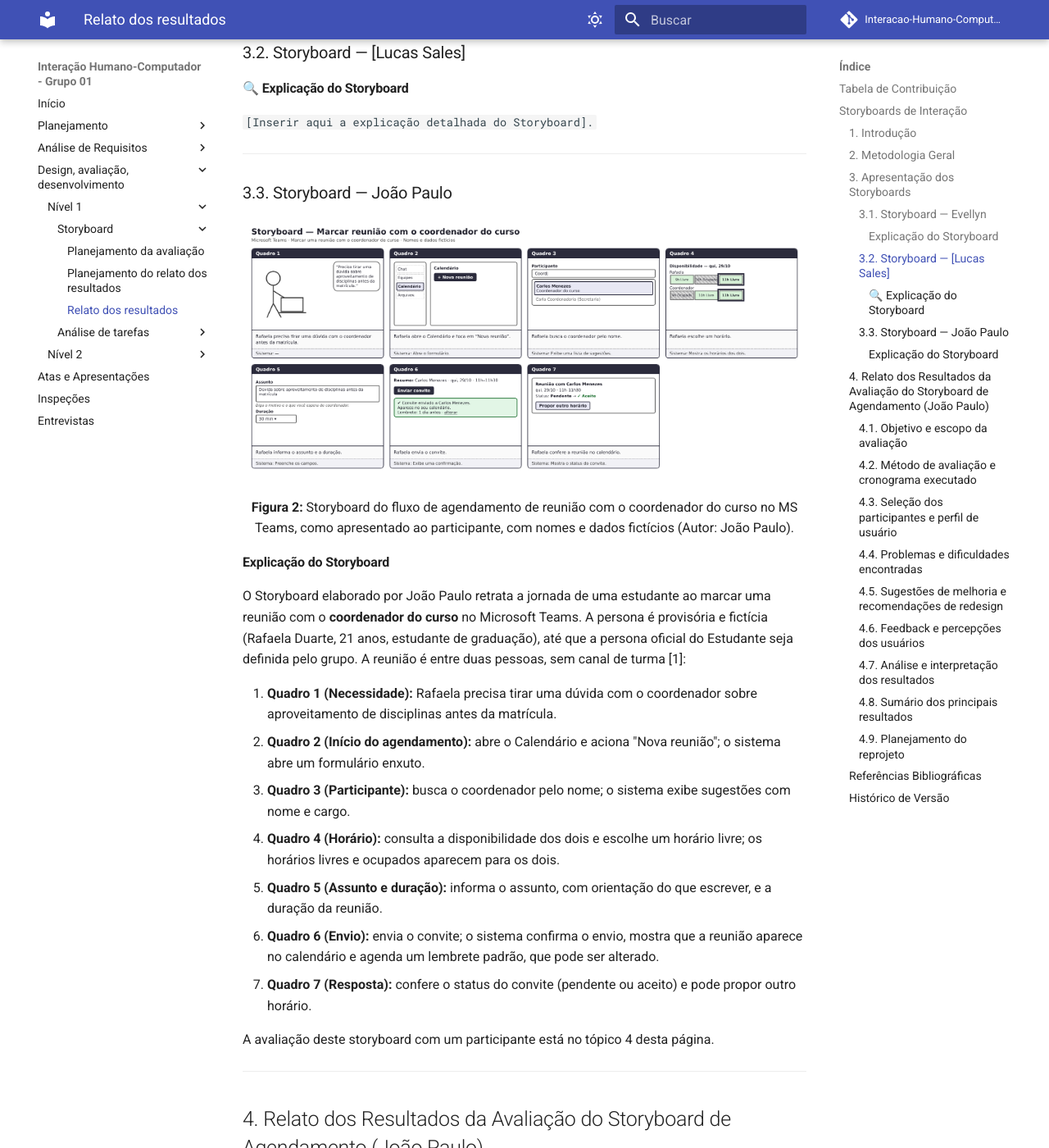
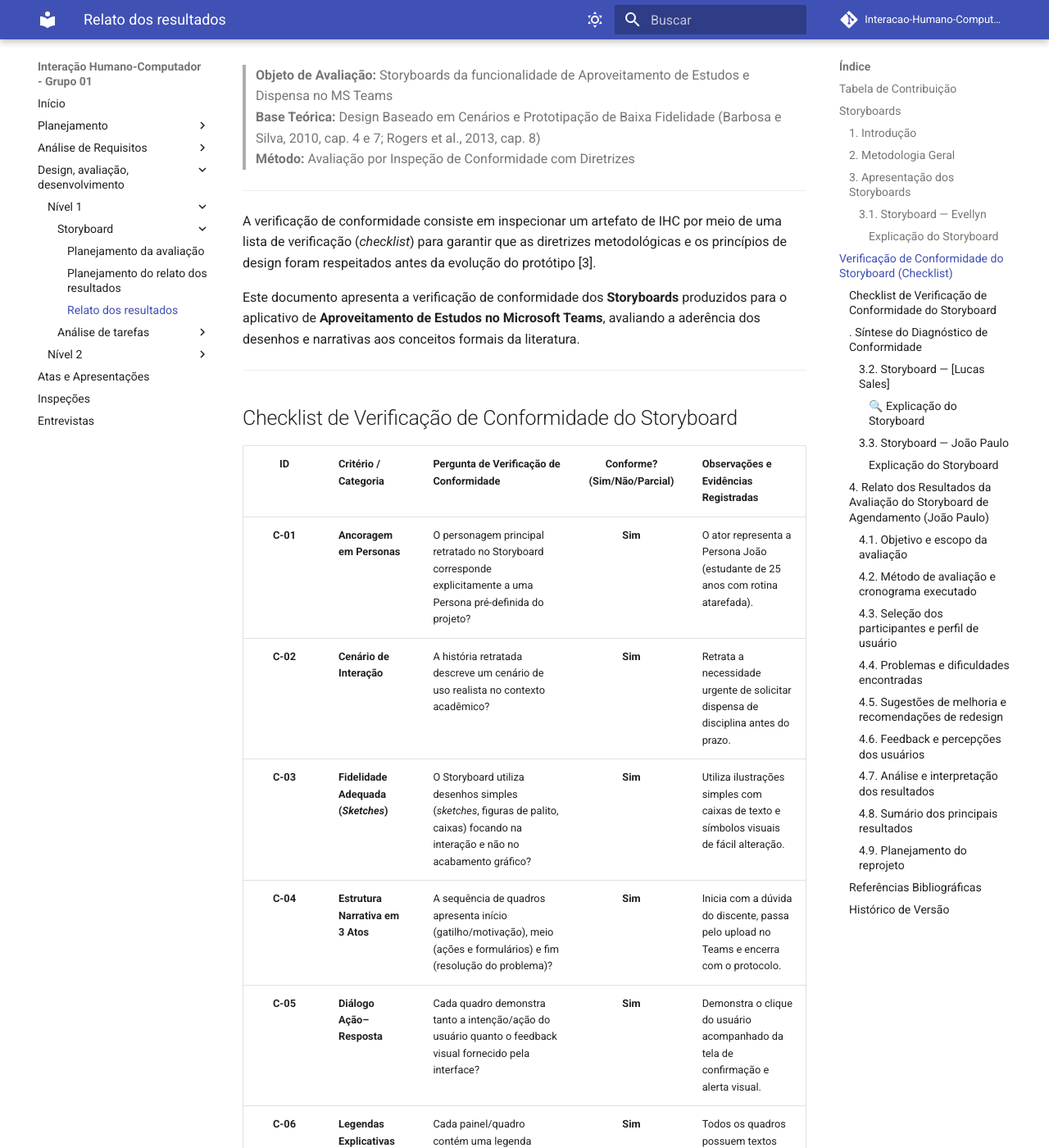
Before and after one commit to Interacao-Humano-Computador/2026.2-Grupo01, an MkDocs documentation site: the page built from docs/design_avaliacao_desenvolvimento/nivel_1/storyboard/relato_resultados_storyboard.md, in a window 1280 px wide and 1400 px high, scrolled down 2960 px. Shown: the whole window at 82% size. Built offline with MkDocs 1.6.1 and Material for MkDocs 9.7.7, drawn with Linux system fonts in a browser that asks for light colours; comment, search, counter and statistics services are not loaded; some of the changed text lies outside the part shown.

Commit message:
Atualiza e adiciona ao storyboard

```diff
--- a/docs/design_avaliacao_desenvolvimento/nivel_1/storyboard/relato_resultados_storyboard.md
+++ b/docs/design_avaliacao_desenvolvimento/nivel_1/storyboard/relato_resultados_storyboard.md
@@ -40,16 +40,54 @@
 
 #### Explicação do Storyboard
 
-O Storyboard elaborado por Evellyn retrata a jornada do estudante ao utilizar o módulo de **Aproveitamento de Estudos e Dispensa de Disciplinas** integrado ao canal do Microsoft Teams [1, 3]:
+O Storyboard elaborado por Evellyn retrata a jornada do estudante ao utilizar o módulo de **Aproveitamento de Estudos e Dispensa de Disciplinas** integrado ao canal do Microsoft Teams :
 
 1. **Quadro 1 (Necessidade e Contexto):** O estudante encontra-se em sua escrivaninha de estudos em casa, consultando o calendário acadêmico. Ele percebe a necessidade urgente de solicitar a dispensa de uma disciplina cursada em outra instituição antes do término do prazo do semestre.
-2. **Quadro 2 (Navegação no MS Teams):** O discente acede ao Microsoft Teams e navega até a equipe da sua turma/curso. No menu superior do canal geral, localiza e clica na aba personalizada **"Serviços Acadêmicos"**, selecionando a opção **"Aproveitamento de Estudos"** [1].
+2. **Quadro 2 (Navegação no MS Teams):** O discente acede ao Microsoft Teams e navega até a equipe da sua turma/curso. No menu superior do canal geral, localiza e clica na aba personalizada **"Serviços Acadêmicos"**, selecionando a opção **"Aproveitamento de Estudos"** .
 3. **Quadro 3 (Formulário Inteligente):** A interface carrega o formulário eletrônico de solicitação. O estudante nota positivamente que seus dados cadastrais (nome, matrícula e curso atual) já vieram autopreenchidos. Ele seleciona a disciplina da grade que deseja dispensar e informa os dados da instituição de origem.
 4. **Quadro 4 (Envio de Documentação Comprobatória):** O usuário realiza o *upload* dos arquivos obrigatórios em PDF (Histórico Escolar Oficial e Ementa da disciplina). O sistema exibe um indicador visual de validação verde [✓] indicando que os documentos foram anexados com sucesso.
 5. **Quadro 5 (Confirmação e Protocolo):** Após revisar os dados, o discente clica no botão de confirmação. O sistema processa o envio e apresenta imediatamente na tela o **Número de Protocolo**, enviando também uma notificação automática no *chat* do Teams.
 6. **Quadro 6 (Resultado e Fechamento):** O estudante sente alívio ao concluir a pendência de forma ágil e sem burocracia, ciente de que poderá acompanhar o parecer da coordenação pela central de notificações do próprio aplicativo.
 
+#  Verificação de Conformidade do Storyboard (Checklist)
+
+> **Objeto de Avaliação:** Storyboards da funcionalidade de Aproveitamento de Estudos e Dispensa no MS Teams
+> **Base Teórica:** Design Baseado em Cenários e Prototipação de Baixa Fidelidade (Barbosa e Silva, 2010, cap. 4 e 7; Rogers et al., 2013, cap. 8)
+> **Método:** Avaliação por Inspeção de Conformidade com Diretrizes
+
 ---
+
+A verificação de conformidade consiste em inspecionar um artefato de IHC por meio de uma lista de verificação (*checklist*) para garantir que as diretrizes metodológicas e os princípios de design foram respeitados antes da evolução do protótipo [3].
+
+Este documento apresenta a verificação de conformidade dos **Storyboards** produzidos para o aplicativo de **Aproveitamento de Estudos no Microsoft Teams**, avaliando a aderência dos desenhos e narrativas aos conceitos formais da literatura.
+
+---
+
+## Checklist de Verificação de Conformidade do Storyboard
+
+| ID | Critério / Categoria | Pergunta de Verificação de Conformidade | Conforme? (Sim/Não/Parcial) | Observações e Evidências Registradas |
+| :---: | :--- | :--- | :---: | :--- |
+| **C-01** | **Ancoragem em Personas** | O personagem principal retratado no Storyboard corresponde explicitamente a uma Persona pré-definida do projeto? | **Sim** | O ator representa a Persona João (estudante de 25 anos com rotina atarefada). |
+| **C-02** | **Cenário de Interação** | A história retratada descreve um cenário de uso realista no contexto acadêmico? | **Sim** | Retrata a necessidade urgente de solicitar dispensa de disciplina antes do prazo. |
+| **C-03** | **Fidelidade Adequada (*Sketches*)** | O Storyboard utiliza desenhos simples (*sketches*, figuras de palito, caixas) focando na interação e não no acabamento gráfico? | **Sim** | Utiliza ilustrações simples com caixas de texto e símbolos visuais de fácil alteração. |
+| **C-04** | **Estrutura Narrativa em 3 Atos** | A sequência de quadros apresenta início (gatilho/motivação), meio (ações e formulários) e fim (resolução do problema)? | **Sim** | Inicia com a dúvida do discente, passa pelo upload no Teams e encerra com o protocolo. |
+| **C-05** | **Diálogo Ação–Resposta** | Cada quadro demonstra tanto a intenção/ação do usuário quanto o feedback visual fornecido pela interface? | **Sim** | Demonstra o clique do usuário acompanhado da tela de confirmação e alerta visual. |
+| **C-06** | **Legendas Explicativas** | Cada painel/quadro contém uma legenda textual descritiva contextualizando a cena abaixo da ilustração? | **Sim** | Todos os quadros possuem textos explicando a ação e a intenção do personagem. |
+| **C-07** | **Prevenção e Tratamento de Rupturas** | O fluxo retratado ilustra mecanismos para evitar erros (ex.: validação de PDF e avisos de limite)? | **Sim** | Destaca a mensagem de arquivo anexado com sucesso e formato aceito. |
+| **C-08** | **Atendimento aos Requisitos** | A narrativa contempla as etapas regulamentares reais do peticionamento eletrônico (upload de Histórico e Ementa)? | **Sim** | Alinhado ao Manual da SAA/UnB (v4.0) para anexo de Histórico e Ementa em PDF. |
+| **C-09** | **Expressão de Fechamento (*Relívio*)** | O quadro final transmite a sensação de conclusão satisfatória e fornecimento de número de protocolo? | **Sim** | O último quadro mostra o aluno aliviado com o protocolo e notificação no chat. |
+
+---
+
+## . Síntese do Diagnóstico de Conformidade
+
+Com base na inspeção realizada, os Storyboards avaliados apresentaram **alta conformidade** com os princípios de prototipação de baixa fidelidade de IHC:
+
+* **Pontos Fortes Mapeados:**  encadeamento lógico dos quadros, uso adequado de legendas de apoio e clara representação do feedback do sistema (*geração de protocolo no chat do Teams*).
+* **Recomendações de Melhoria:** Reforçar a visibilidade dos limites de arquivo  nos balões de pensamento do personagem no Quadro 4 para evidenciar ainda mais a prevenção de erros na interface.
+
+---
+
 
 ### 3.2. Storyboard — [Lucas Sales]
 
@@ -199,3 +237,4 @@
 | `1.0` | 20/10/2026 | Criação da página. | Lucas Sales Ribeiro | A definir |
 | `1.1` | 23/10/2026 | Detalhamento do Storyboard (quadro a quadro), fundamentação em IHC e referências, espaço aos outros integrantes. | Evellyn de Sousa Rocha | A definir |
 | `1.2` | 24/10/2026 | Storyboard de agendamento de reunião (3.3) e relato dos resultados da avaliação (tópico 4). | João Paulo da Silva Pereira | A definir |
+| `1.3` | 24/10/2026 | Criação e publicação do checklist de conformidade do Storyboard. | Evellyn  |  |
```
Also changed, not shown: other parts of docs/design_avaliacao_desenvolvimento/nivel_1/storyboard/relato_resultados_storyboard.md (+1 -1 lines).
